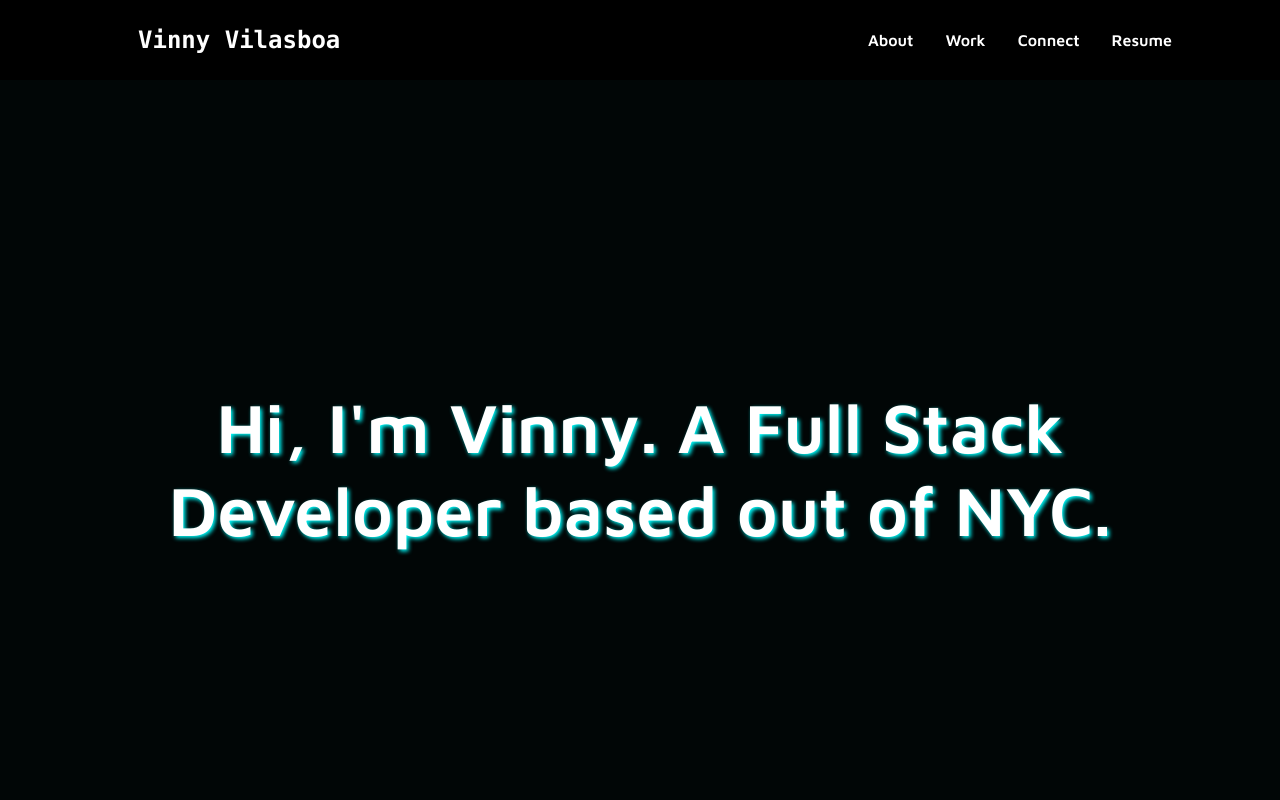
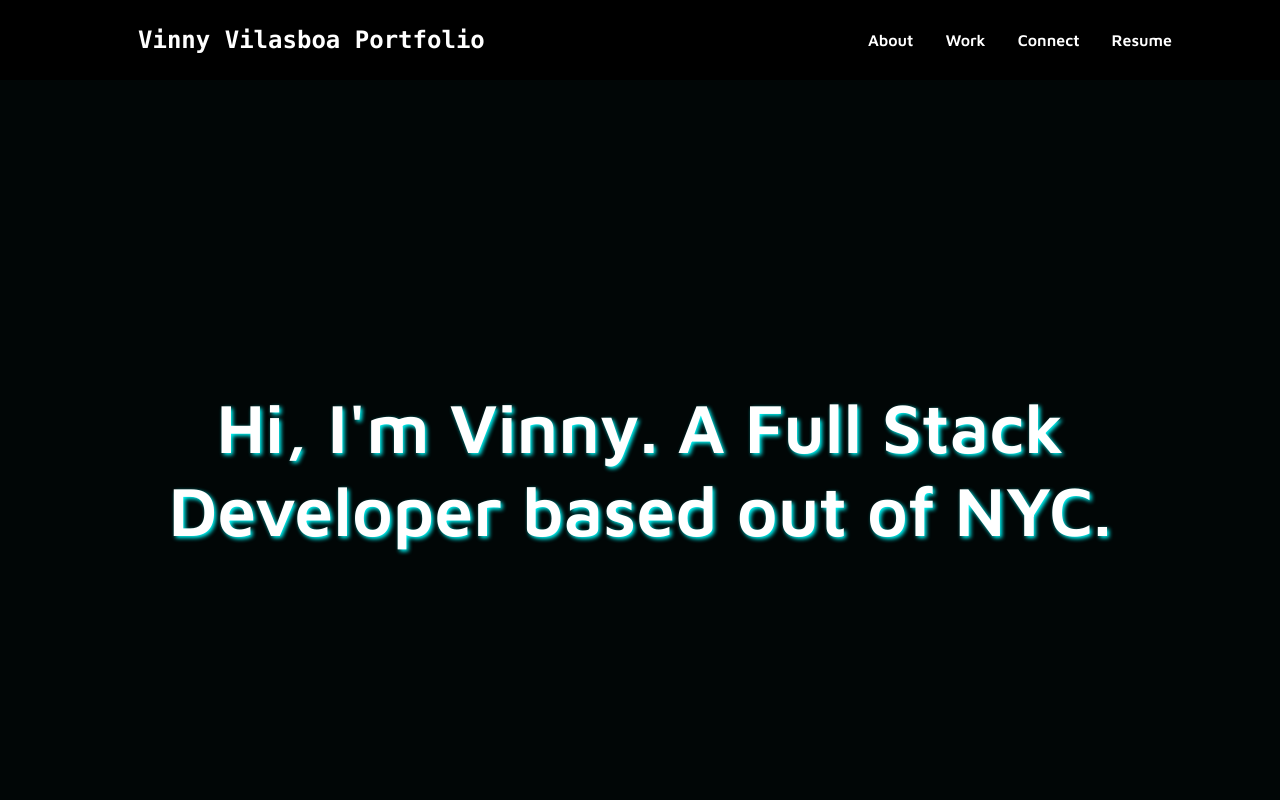
Before and after one commit to vinnyvilasboa/my-portfolio, a React (Create React App) app: page / in a window 1280 px wide. Shown: the top 800 px of the page. Built offline with nearby package versions, Linux system fonts and the light colour scheme.

Commit message:
minor adjusment

```diff
--- a/src/components/InfoSection/Data.jsx
+++ b/src/components/InfoSection/Data.jsx
@@ -38,7 +38,7 @@ export const homeObjThree = {
     lightTextDesc: false,
     topLine: 'MY RECENT WORK',
     headline: "We're not really strangers",
-    description: " A full MERN stack SpaceX fan based app where it displays information from crew members, satellites, rockets with real time Starlink location and height based on a SPACEX API rendered a globe",
+    description: " An app developed to connect people with deeper and more meaningful questions. Based off the popular card game 'WNRS'",
     imgStart: false,
     img: require('../../images/WNRS.png').default,
     alt: 'aboutme',
--- a/src/components/Navbar/index.jsx
+++ b/src/components/Navbar/index.jsx
@@ -17,7 +17,7 @@ const Navbar = ({toggle}) => {
         <>
         <Nav>
             <NavbarContainer>
-                <NavLogo to='/'>Vinny Vilasboa</NavLogo>
+                <NavLogo to='/'>Vinny Vilasboa Portfolio</NavLogo>
                 <MobileIcon onClick={toggle}>
                     <FaBars />
                 </MobileIcon>
```
